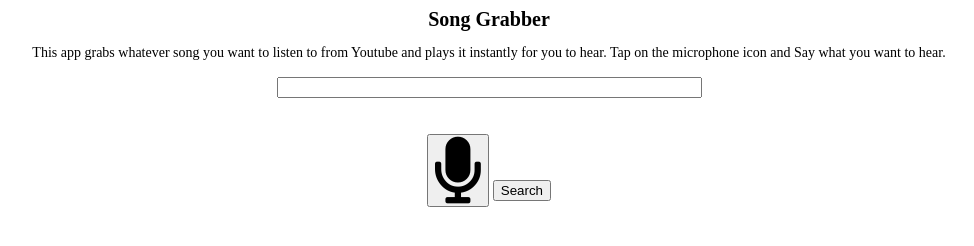
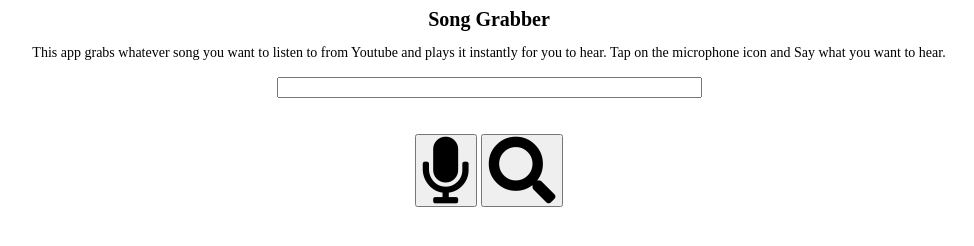
Before and after one commit to ishajagadish/SongGrabber, a plain HTML site: page index.html in a window 1280 px wide. Shown: the whole page, without its empty margins (151-1125 px from the left). Drawn offline with Linux system fonts and the light colour scheme.

Commit message:
Update index.html

```diff
--- a/index.html
+++ b/index.html
@@ -27,8 +27,8 @@
     <form id="songform" action="https://www.youtube.com/results">
       <input type="text" name="search_query" id="song" size="50"/>
       <br/><br/><br/>
-      <button class="btn"><i class="fas fa-microphone fa-5x"></i></button>
-      <input type="submit" value="Search"/>
+      <button id="listen-btn" class="btn"><i class="fas fa-microphone fa-5x"></i></button>
+      <button id="search-btn" class="btn"><i class="fas fa-search fa-5x"></i></button>
     </form>
     </p>
   </center>
```
